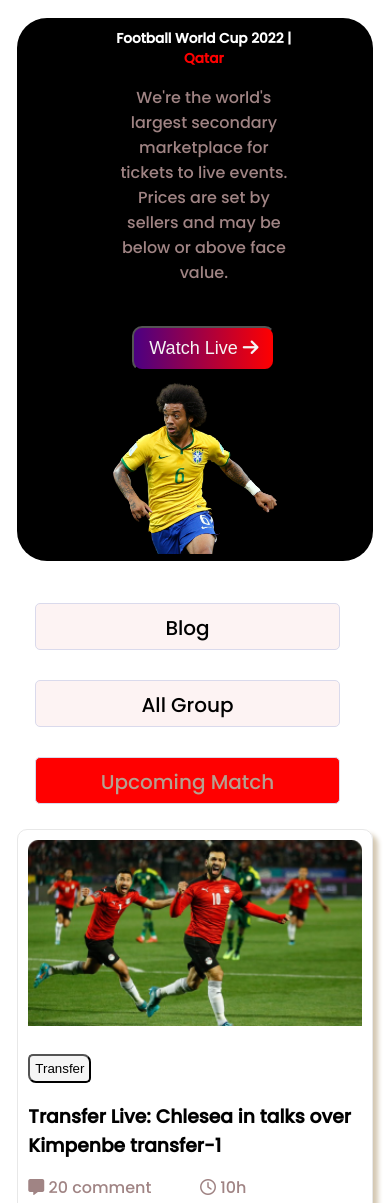
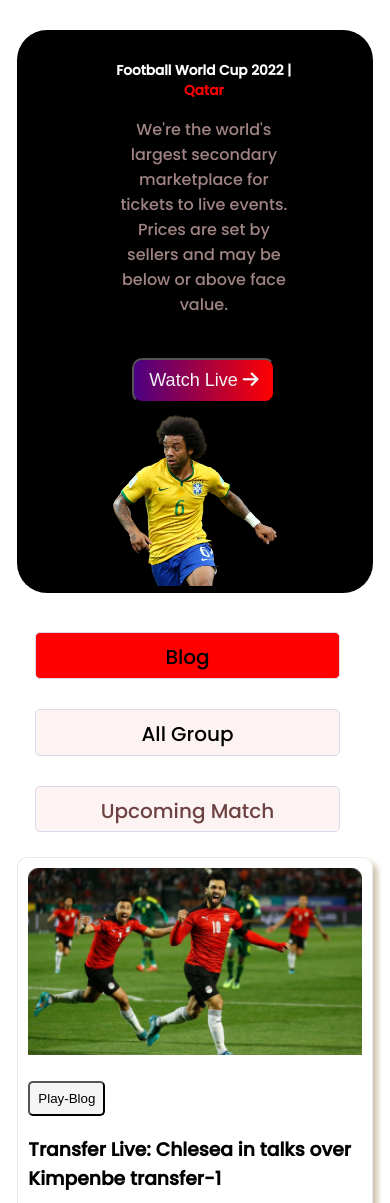
Before and after one commit to subrotomojumder/world-cup22, a plain HTML site: page index.html in a window 390 px wide. Shown: the top 1203 px of the page. Drawn offline with Linux system fonts and the light colour scheme.

Commit message:
responsive system

```diff
--- a/index.html
+++ b/index.html
@@ -26,14 +26,14 @@
         </header>
         <main>
             <aside>
-                <div class="three-btn upcome-btn"><a href="index2.html">Upcoming Match</a></div>
+                <div class="three-btn "><a class="upcome-btn" href="index2.html">Upcoming Match</a></div>
                 <div class="three-btn">All Group</div>
-                <div class="three-btn">Blog</div>
+                <div class="three-btn red-btn">Blog</div>
             </aside>
             <div class="blogs-part">
                 <div class="blog">
                     <img src="assets/Blog Image.png" alt="">
-                    <h3><button class="blog-btn">Transfer</button></h3>
+                    <h3><button class="blog-btn">Play-Blog</button></h3>
                     <h3>Transfer Live: Chlesea in talks over Kimpenbe transfer-1</h3>
                     <div class="message">
                         <p><i class="fa-solid fa-message"></i> 20 comment</p>
@@ -42,7 +42,7 @@
                 </div>
                 <div class="blog">
                     <img src="assets/Blog Image.png" alt="">
-                    <h3><button class="blog-btn">Transfer</button></h3>
+                    <h3><button class="blog-btn">Play-Blog</button></h3>
                     <h3>Transfer Live: Chlesea in talks over Kimpenbe transfer-2</h3>
                     <div class="message">
                         <p><i class="fa-solid fa-message"></i> 19 comment</p>
@@ -51,7 +51,7 @@
                 </div>
                 <div class="blog">
                     <img src="assets/Blog Image.png" alt="">
-                    <h3><button class="blog-btn">Transfer</button></h3>
+                    <h3><button class="blog-btn">Play-Blog</button></h3>
                     <h3>Transfer Live: Chlesea in talks over Kimpenbe transfer-3</h3>
                     <div class="message">
                         <p><i class="fa-solid fa-message"></i> 18 comment</p>
@@ -60,7 +60,7 @@
                 </div>
                 <div class="blog">
                     <img src="assets/Blog Image.png" alt="">
-                    <h3><button class="blog-btn">Transfer</button></h3>
+                    <h3><button class="blog-btn">Play-Blog</button></h3>
                     <h3>Transfer Live: Chlesea in talks over Kimpenbe transfer-4</h3>
                     <div class="message">
                         <p><i class="fa-solid fa-message"></i> 18 comment</p>
@@ -69,7 +69,7 @@
                 </div>
                 <div class="blog">
                     <img src="assets/Blog Image.png" alt="">
-                    <h3><button class="blog-btn">Transfer</button></h3>
+                    <h3><button class="blog-btn">Play-Blog</button></h3>
                     <h3>Transfer Live: Chlesea in talks over Kimpenbe transfer-5</h3>
                     <div class="message">
                         <p><i class="fa-solid fa-message"></i> 20 comment</p>
@@ -78,7 +78,7 @@
                 </div>
                 <div class="blog">
                     <img src="assets/Blog Image.png" alt="">
-                    <h3><button class="blog-btn">Transfer</button></h3>
+                    <h3><button class="blog-btn">Play-Blog</button></h3>
                     <h3>Transfer Live: Chlesea in talks over Kimpenbe transfer-6</h3>
                     <div class="message">
                         <p><i class="fa-solid fa-message"></i> 20 comment</p>
@@ -87,7 +87,7 @@
                 </div>
                 <div class="blog">
                     <img src="assets/Blog Image.png" alt="">
-                    <h3><button class="blog-btn">Transfer</button></h3>
+                    <h3><button class="blog-btn">Play-Blog</button></h3>
                     <h3>Transfer Live: Chlesea in talks over Kimpenbe transfer-7</h3>
                     <div class="message">
                         <p><i class="fa-solid fa-message"></i> 15 comment</p>
@@ -96,7 +96,7 @@
                 </div>
                 <div class="blog">
                     <img src="assets/Blog Image.png" alt="">
-                    <h3><button class="blog-btn">Transfer</button></h3>
+                    <h3><button class="blog-btn">Play-Blog</button></h3>
                     <h3>Transfer Live: Chlesea in talks over Kimpenbe transfer-8</h3>
                     <div class="message">
                         <p><i class="fa-solid fa-message"></i> 20 comment</p>
@@ -105,7 +105,7 @@
                 </div>
                 <div class="blog">
                     <img src="assets/Blog Image.png" alt="">
-                    <h3><button class="blog-btn">Transfer</button></h3>
+                    <h3><button class="blog-btn">Play-Blog</button></h3>
                     <h3>Transfer Live: Chlesea in talks over Kimpenbe transfer-9</h3>
                     <div class="message">
                         <p><i class="fa-solid fa-message"></i> 12 comment</p>
@@ -128,10 +128,10 @@
                     <p><a href="#">Goal App </a></p>
                 </nav>
                 <nav class="bottom-manu">
-                    <p><a href=""><i class="fa-brands fa-facebook-f"></i></a></p>
+                    <p><a href="https://web.facebook.com/"><i class="fa-brands fa-facebook-f"></i></a></p>
                     <p><a href=""><i class="fa-brands fa-instagram-square"></i></a></p>
-                    <p><a href=""><i class="fa-brands fa-youtube"></i></a></p>
-                    <p><a href=""><i class="fa-solid fa-envelope"></i></a></p>
+                    <p><a href="https://www.youtube.com/"><i class="fa-brands fa-youtube"></i></a></p>
+                    <p><a href="https://mail.google.com/"><i class="fa-solid fa-envelope"></i></a></p>
                     <p></p>
                 </nav>
             </div>
--- a/style.css
+++ b/style.css
@@ -12,7 +12,7 @@ header{
     display: flex;
     justify-content: center;
     color: white;
-    margin:5% 0;
+    margin:4% 0;
     align-items: center;
     background-color: black;
     border-radius: 30px;
@@ -63,8 +63,11 @@ aside{
     background-color: rgb(253, 243, 243);
     border-radius: 5px;
 }
+.red-btn{
+    background-color: red;
+}
 .upcome-btn{
-    background-color: red;
+    color: rgb(109, 66, 66);
 }
 .blogs-part{
     display: grid;
@@ -81,9 +84,8 @@ main img{
     width: 100%;
 }
 .blog-btn{
-    margin: 0;
-    padding: 5px;
-    border-radius: 5px 8px;
+    padding: 8px;
+    border-radius: 5px;
     background-color: whitesmoke;
 }
 .message{
@@ -119,6 +121,7 @@ footer{
     text-align: center;
     padding: 10%;
     box-sizing: border-box;
+    width: 290px;
 }
 p{
     color: rgb(160, 132, 132);
@@ -126,11 +129,6 @@ p{
 .flag{
     display: flex;
     justify-content: space-evenly;
-}
-@media only screen and (min-width:1024px) {
-    .match-info{
-        width: 300px;
-    }
 }
 
  /* tablet responsive */
@@ -167,6 +165,8 @@ p{
     /* for header */
     header{
         flex-direction: column;
+        margin-top: 30px;
+        padding-top: 20px;
     }
     .half-width{
         text-align: center;
@@ -185,11 +185,9 @@ p{
         grid-template-columns: 1fr;
         margin: 0 auto;
     }
-    .three-btn{
-        display: ;
-    }
+
     /* for footer */
-    bottom-manu{
+    .bottom-manu{
         flex-direction: column;
     }
 }
```
Also changed, not shown: index2.html (+4 -4 lines).
